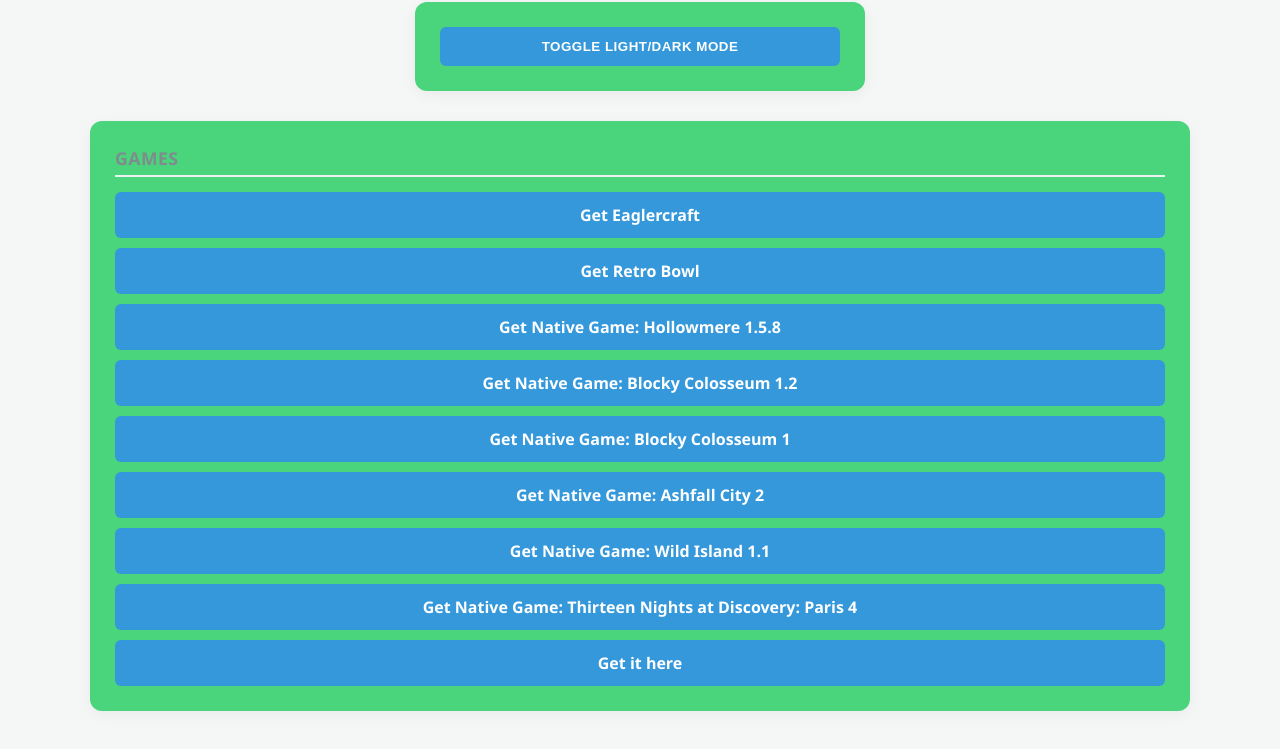
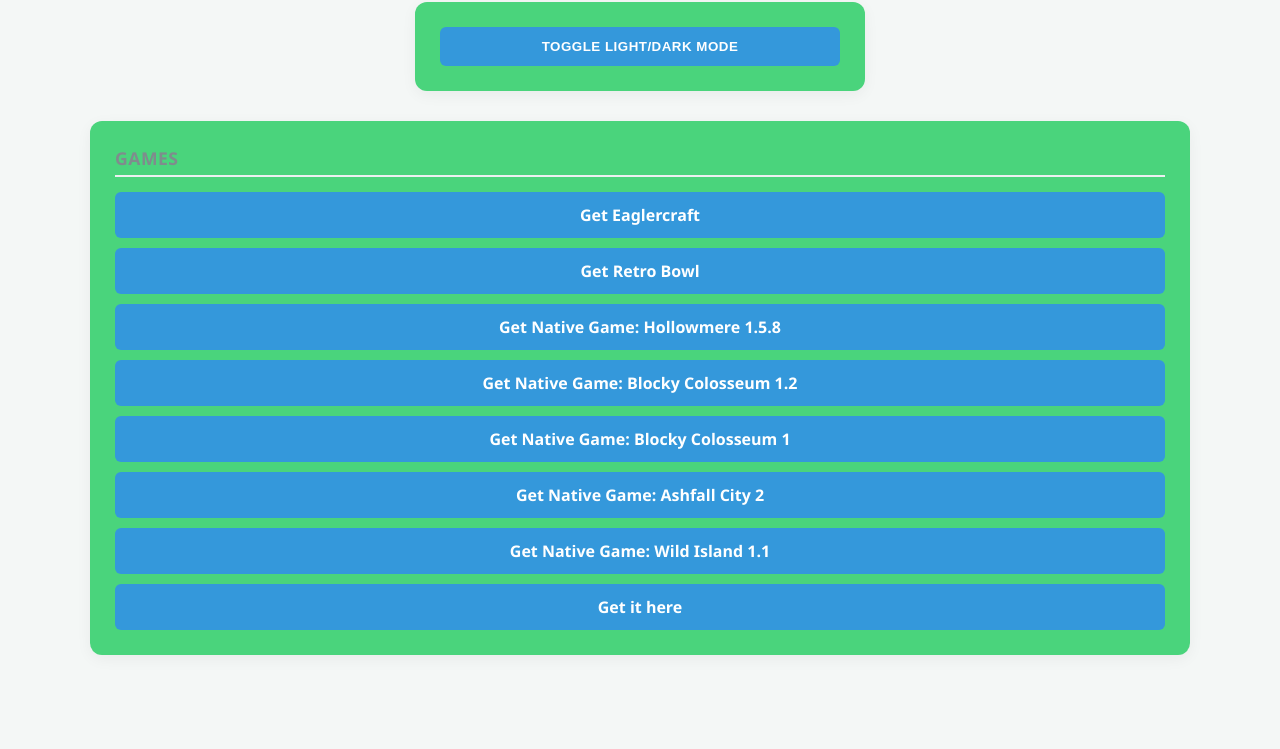
Before and after one commit to lguo309-droid/DMS-DLoader, a plain HTML site: page index.html in a window 1280 px wide. Shown: the part 113-862 px from the top of the page. After the commit the page ends 808 px from the top, so only its background shows below. Drawn offline with Linux system fonts and the light colour scheme.

Commit message:
tnad p4rmv

```diff
--- a/index.html
+++ b/index.html
@@ -26,7 +26,6 @@
                 <a href="download/blocky-colosseum-v2.html" download="BlockyColossuem1.html">Get Native Game: Blocky Colosseum 1</a>
                 <a href="download/Ashfall City.html" download="AshfallCity.html">Get Native Game: Ashfall City 2</a>
                 <a href="download/Wild Island – 3D Prototype.html" download="WIPrototype.html">Get Native Game: Wild Island 1.1</a>
-                <a href="download/Thirteen Nights at Discovery Paris 4.html" download="tnad4.html">Get Native Game: Thirteen Nights at Discovery: Paris 4</a>
                 <a href="download/Thirteen Nights at Discovery.html" download="tnadng.html">Get it here</a>
             </div>
 
```
